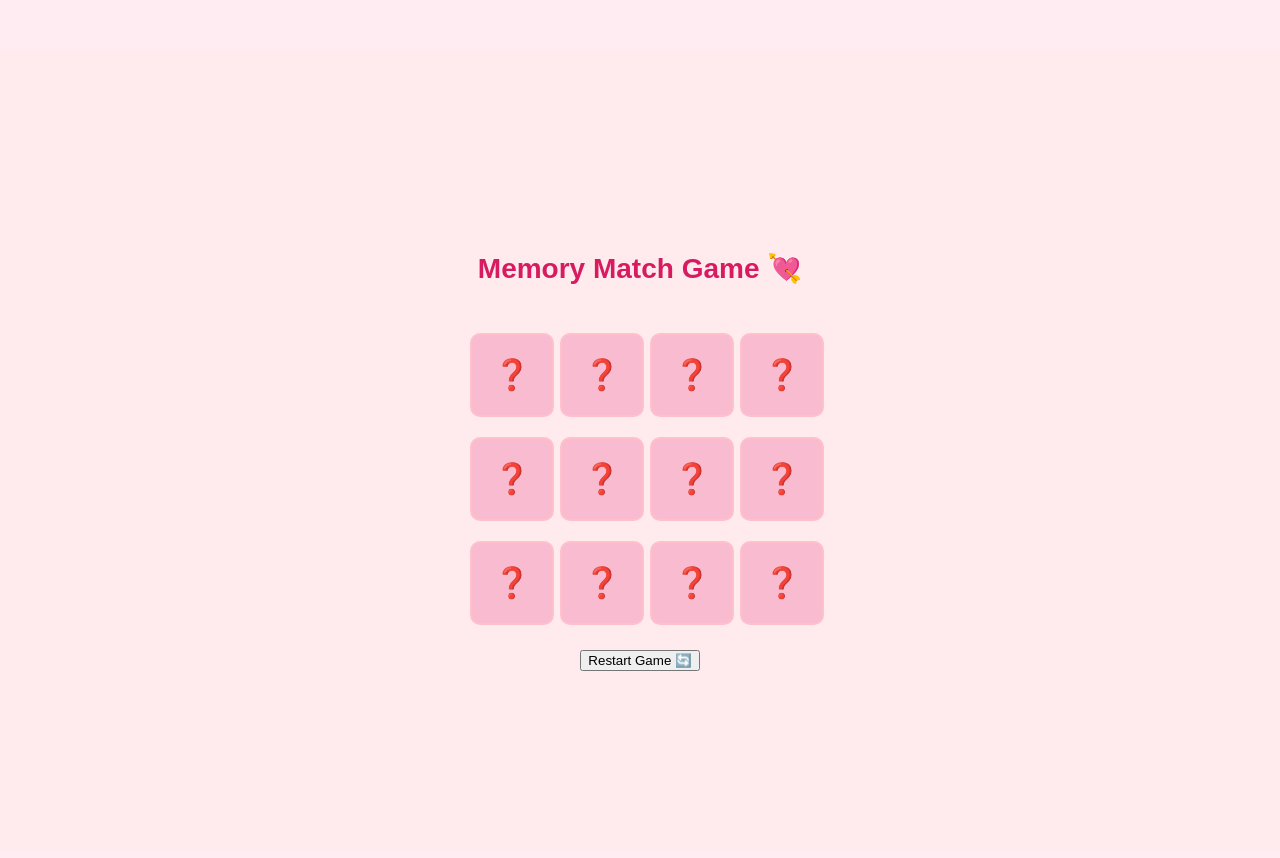
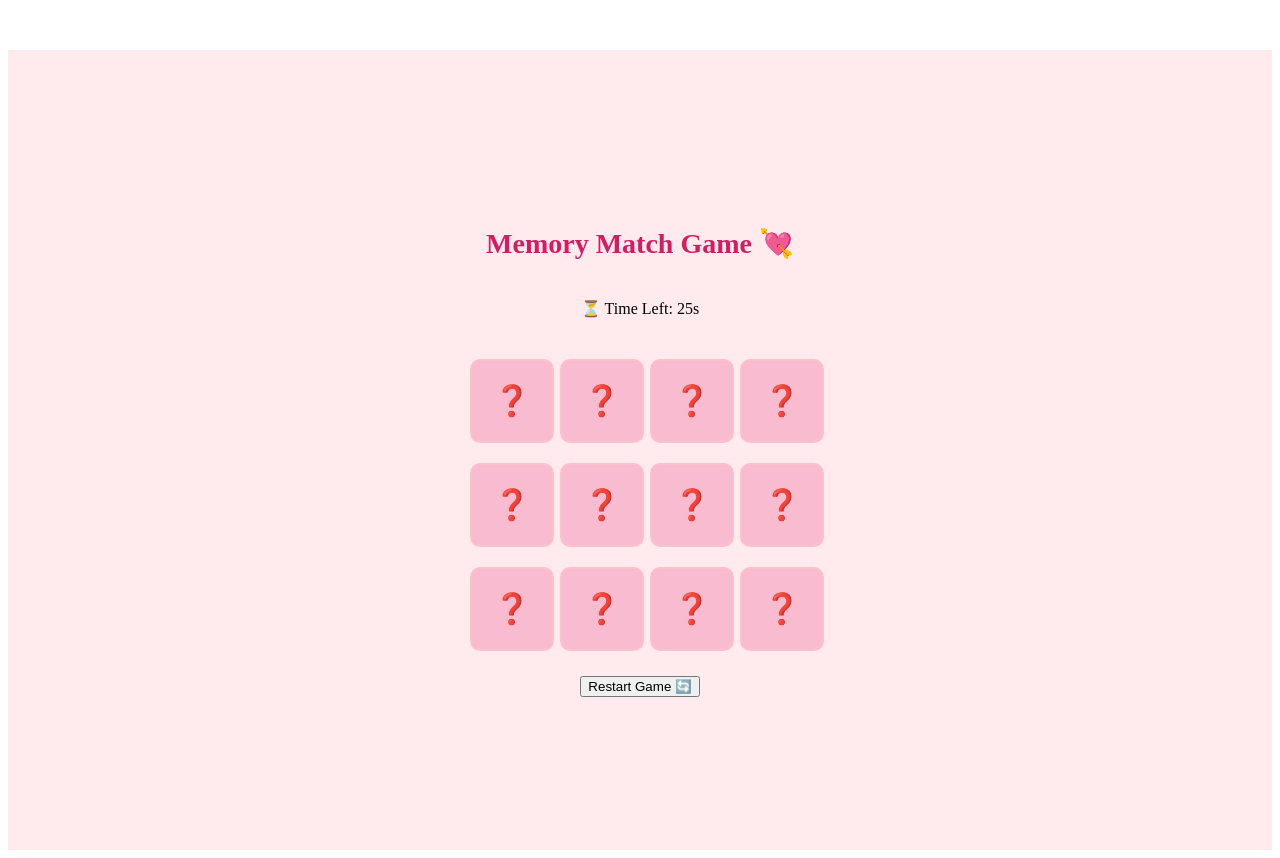
Before and after one commit to RevaLaxmi/valentines-memory-game, a Next.js app: page /game in a window 1280 px wide. Built offline with nearby package versions, Linux system fonts and the light colour scheme.

Commit message:
first draft looking good! - 4 by 4... next draft working on UI

```diff
--- a/src/app/globals.css
+++ b/src/app/globals.css
@@ -1,13 +1,5 @@
-/* src/app/globals.css */
-body {
-    background-color: #ffecf2;
-    font-family: Arial, sans-serif;
-    text-align: center;
-    margin: 0;
-    padding: 0;
-  }
-
-  .game-container {
+/* Add this to globals.css */
+.game-container {
     margin-top: 50px;
   }
 
@@ -29,3 +21,18 @@ body {
     background-color: lightcoral;
     color: white;
   }
+
+  .win-message, .lose-message {
+    font-size: 20px;
+    margin: 20px;
+    padding: 10px;
+    border-radius: 10px;
+  }
+
+  .win-message {
+    background-color: #90EE90; /* Light green */
+  }
+
+  .lose-message {
+    background-color: #FF6961; /* Light red */
+  }
--- a/src/components/MemoryGame.tsx
+++ b/src/components/MemoryGame.tsx
@@ -1,3 +1,136 @@
+"use client";
+
+import { useState, useEffect } from "react";
+
+type Card = {
+  id: number;
+  emoji: string;
+  flipped: boolean;
+  matched: boolean;
+};
+
+const cardImages: string[] = ["❤️", "💌", "🍫", "🌹", "💖", "🎁"];
+
+const shuffleCards = (): Card[] => {
+  return [...cardImages, ...cardImages]
+    .sort(() => Math.random() - 0.5)
+    .map((emoji, index) => ({
+      id: index,
+      emoji: emoji,
+      flipped: false,
+      matched: false,
+    }));
+};
+
+export default function MemoryGame() {
+  const [cards, setCards] = useState<Card[]>(shuffleCards());
+  const [firstPick, setFirstPick] = useState<Card | null>(null);
+  const [secondPick, setSecondPick] = useState<Card | null>(null);
+  const [disabled, setDisabled] = useState<boolean>(false);
+  const [won, setWon] = useState<boolean>(false);
+  const [lost, setLost] = useState<boolean>(false);
+  const [timeLeft, setTimeLeft] = useState<number>(30);
+
+  useEffect(() => {
+    if (firstPick && secondPick) {
+      setDisabled(true);
+      if (firstPick.emoji === secondPick.emoji) {
+        setCards((prevCards) =>
+          prevCards.map((c) =>
+            c.emoji === firstPick.emoji ? { ...c, matched: true } : c
+          )
+        );
+        resetTurn();
+      } else {
+        setTimeout(() => resetTurn(), 1000);
+      }
+    }
+  }, [firstPick, secondPick]);
+
+  useEffect(() => {
+    if (cards.every((c) => c.matched)) {
+      setWon(true);
+    }
+  }, [cards]);
+
+  useEffect(() => {
+    if (timeLeft > 0 && !won) {
+      const timer = setInterval(() => {
+        setTimeLeft((prevTime) => prevTime - 1);
+      }, 1000);
+      return () => clearInterval(timer);
+    } else if (timeLeft === 0) {
+      setLost(true);
+    }
+  }, [timeLeft, won]);
+
+  const handleCardClick = (clickedCard: Card): void => {
+    if (!disabled && !clickedCard.flipped && !clickedCard.matched) {
+      setCards((prevCards) =>
+        prevCards.map((c) =>
+          c.id === clickedCard.id ? { ...c, flipped: true } : c
+        )
+      );
+
+      firstPick ? setSecondPick(clickedCard) : setFirstPick(clickedCard);
+    }
+  };
+
+  const resetTurn = (): void => {
+    setFirstPick(null);
+    setSecondPick(null);
+    setDisabled(false);
+    setCards((prevCards) =>
+      prevCards.map((c) => (c.matched ? c : { ...c, flipped: false }))
+    );
+  };
+
+  const restartGame = (): void => {
+    setCards(shuffleCards());
+    setWon(false);
+    setLost(false);
+    setTimeLeft(30);
+  };
+
+  return (
+    <div className="game-container">
+      <h2>Memory Match Game 💘</h2>
+      <p>⏳ Time Left: {timeLeft}s</p>
+
+      {won ? (
+        <div className="win-message">
+          <p>🎉 You won the game!</p>
+          <p>Don't worry, I'll take you out on the 14th of Feb for a date! 💖</p>
+        </div>
+      ) : lost ? (
+        <div className="lose-message">
+          <p>😢 Time's up! You lost!</p>
+          <p>But hey, I'll still take you out on the 14th of Feb for a date! 💞</p>
+        </div>
+      ) : (
+        <div className="game-board">
+          {cards.map((c) => (
+            <div
+              key={c.id}
+              className={`card ${c.flipped ? "flipped" : ""} ${
+                c.matched ? "matched" : ""
+              }`}
+              onClick={() => handleCardClick(c)}
+            >
+              {c.flipped || c.matched ? c.emoji : "❓"}
+            </div>
+          ))}
+        </div>
+      )}
+
+      <button onClick={restartGame}>Restart Game 🔄</button>
+    </div>
+  );
+}
+
+
+
+/*
 "use client";
 
 import { useState, useEffect } from "react";
@@ -108,3 +241,4 @@ export default function MemoryGame() {
     </div>
   );
 }
+*/
```
